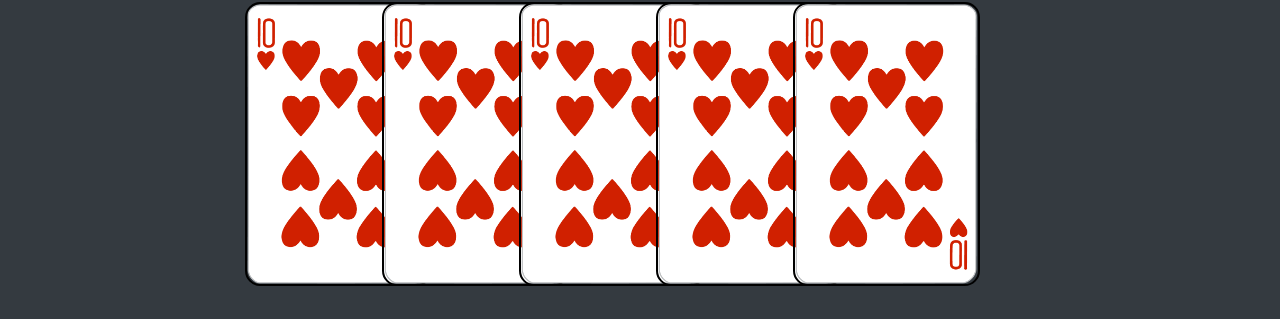
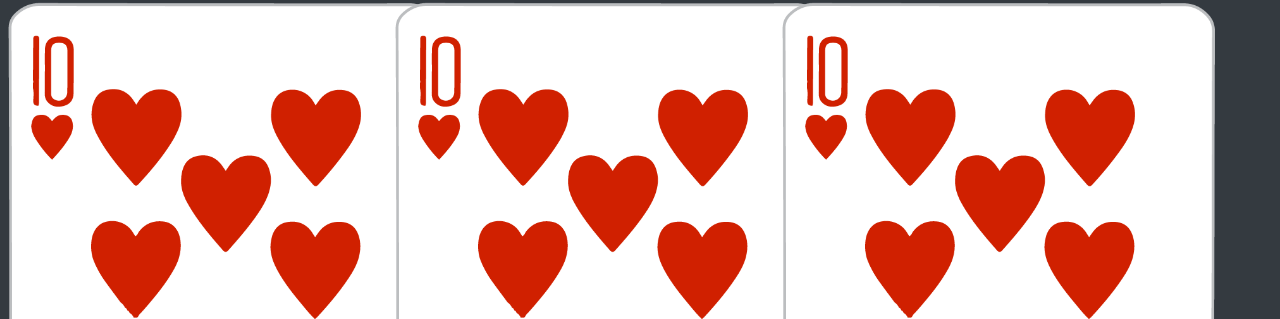
Before and after one commit to Mario-Etchegoyen/blackjack, a plain HTML site: page index.html in a window 1280 px wide. Shown: the part 264-583 px from the top of the page. Drawn offline with nearby package versions, Linux system fonts and the light colour scheme.

Commit message:
cartas tamano porc mayor

```diff
--- a/assets/css/styles.css
+++ b/assets/css/styles.css
@@ -15,13 +15,13 @@ body {
 
 .carta {
   /* position: relative; */
-  width: 15%;
+  width: 35%;
   /* max-width: 120px;
   min-width: 100px; */
   /* left: 20dvw; */
   margin-left: -55px;
-  border: 2px solid black;
-  border-radius: .95rem;
+  /* border: 3px solid black; */
+  border-radius: 30px;
 }
 
 #jugador-cartas,
```
